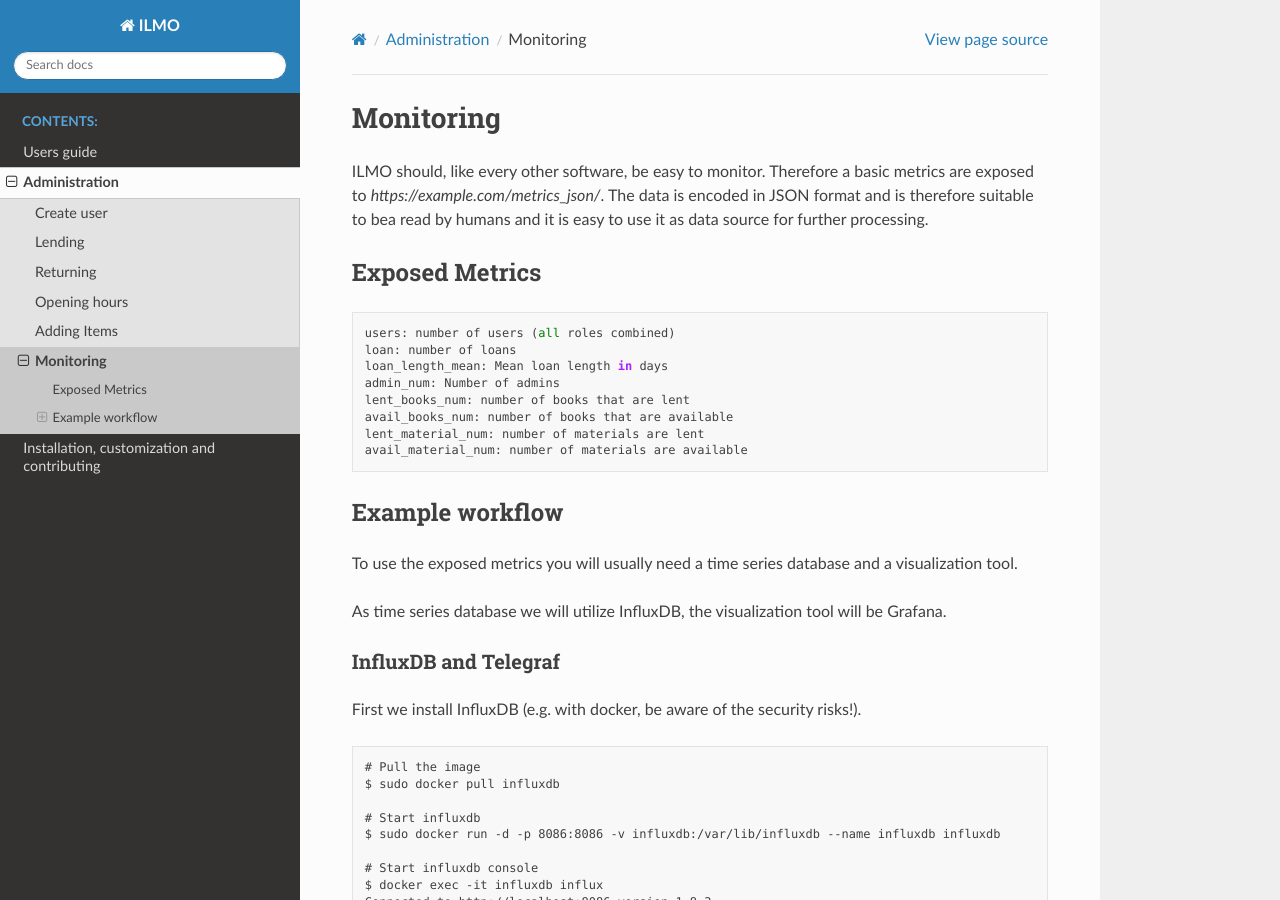
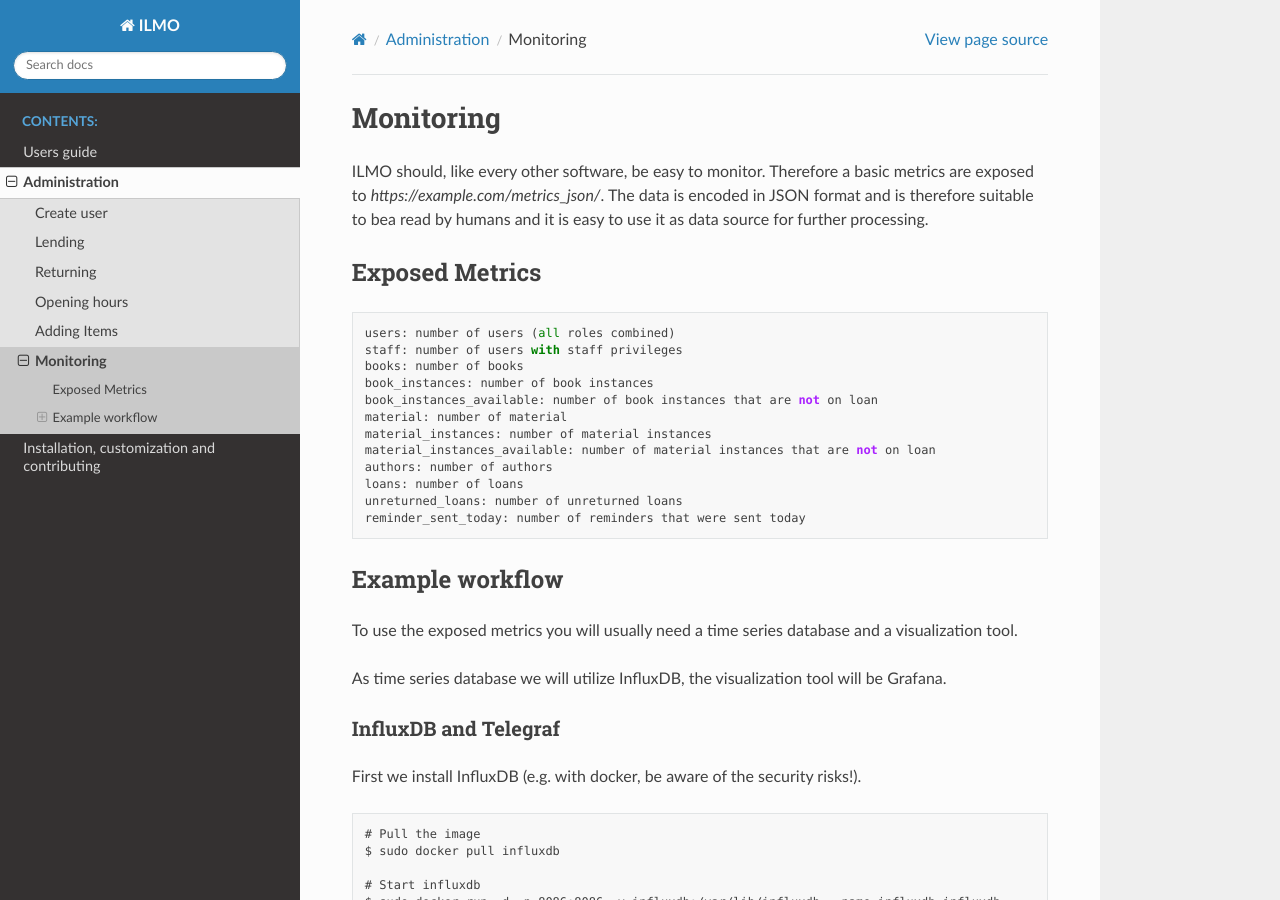
Before and after one commit to moan0s/ILMO2, a Sphinx documentation site: the page built from docs/admin/monitoring.rst, in a window 1280 px wide and 900 px high. Built offline with Sphinx 7.4.7 and the Read the Docs theme 2.0.0, drawn with Linux system fonts in a browser that asks for light colours.

Commit message:
Adjust monitoring documentation for fields

```diff
--- a/docs/admin/monitoring.rst
+++ b/docs/admin/monitoring.rst
@@ -11,13 +11,17 @@ Exposed Metrics
 .. code::
 
    users: number of users (all roles combined)
-   loan: number of loans
-   loan_length_mean: Mean loan length in days
-   admin_num: Number of admins
-   lent_books_num: number of books that are lent
-   avail_books_num: number of books that are available
-   lent_material_num: number of materials are lent
-   avail_material_num: number of materials are available
+   staff: number of users with staff privileges
+   books: number of books
+   book_instances: number of book instances
+   book_instances_available: number of book instances that are not on loan
+   material: number of material
+   material_instances: number of material instances
+   material_instances_available: number of material instances that are not on loan
+   authors: number of authors
+   loans: number of loans
+   unreturned_loans: number of unreturned loans
+   reminder_sent_today: number of reminders that were sent today
 
 Example workflow
 ----------------
```
